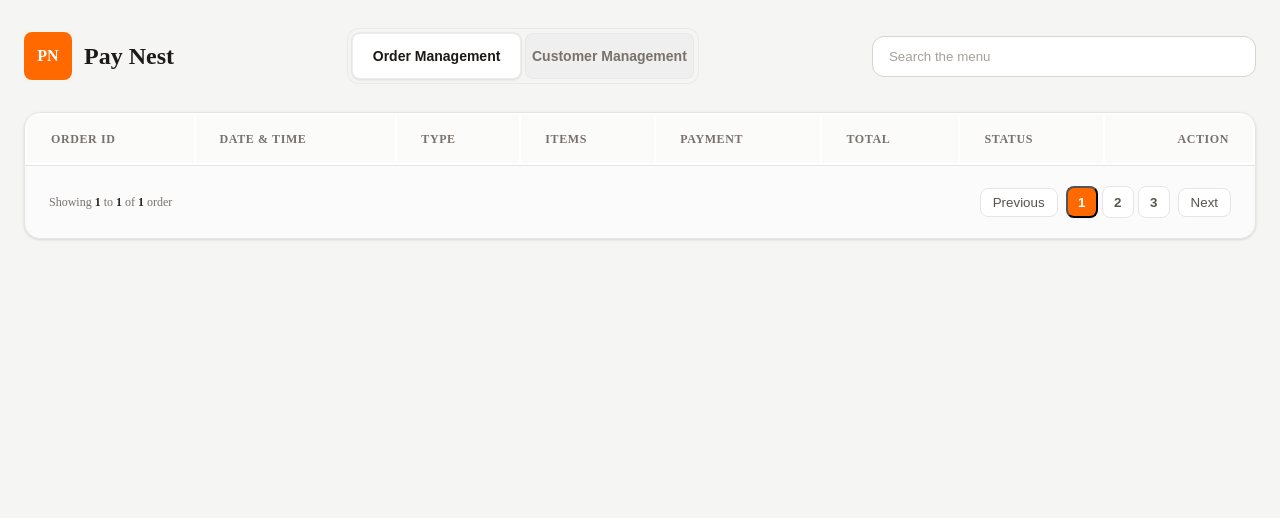
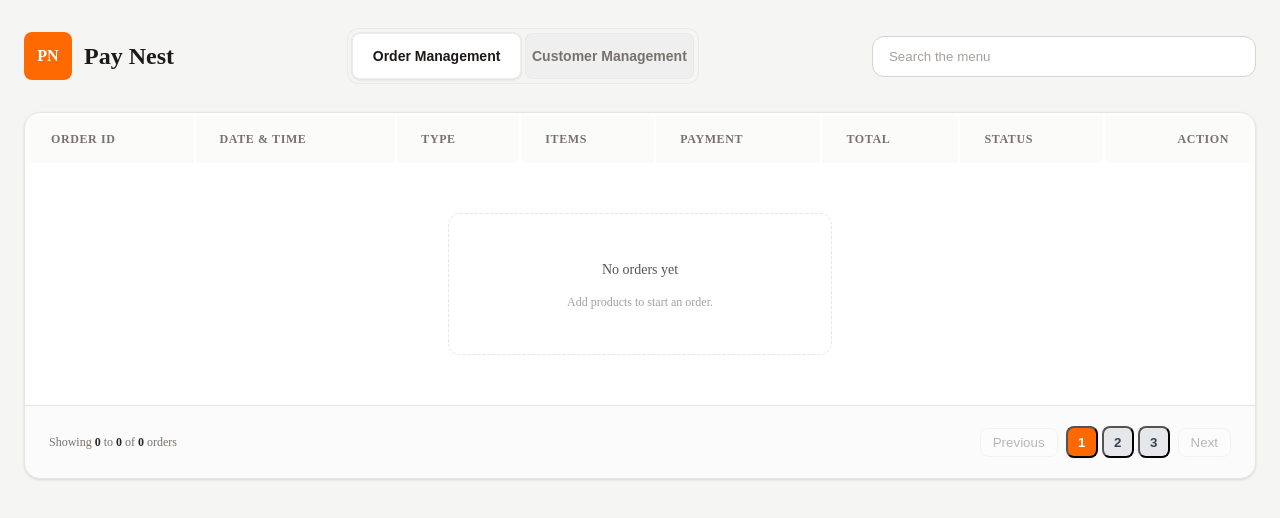
Before and after one commit to sakunathejan/daily-mart-pos-system, a React (Vite) app: page / in a window 1280 px wide. Both pictures are taken after a click on the button "Order Management". Shown: the top 518 px of the page. Built offline with nearby package versions, Linux system fonts and the light colour scheme.

Commit message:
feat: implement pagination and empty state for order management

```diff
--- a/src/components/OrderManagement.jsx
+++ b/src/components/OrderManagement.jsx
@@ -1,4 +1,6 @@
-function OrderManagement({order}) {
+import { useState } from "react";
+// localStorage.clear();
+function OrderManagement({ order }) {
 
     const currentDate = new Date().toLocaleDateString('en-GB', {
         day: 'numeric',
@@ -8,7 +10,20 @@ function OrderManagement({order}) {
 
     const currentTime = new Date().toLocaleTimeString();
 
+    const [currentPage, setCurrentPage] = useState(1);
 
+    const ordersPerPage = 5;
+
+    const totalPages = Math.ceil(
+        order.length / ordersPerPage
+    );
+
+    const startIndex = (currentPage - 1) * ordersPerPage;
+
+    const currentOrders = order.slice(
+        startIndex,
+        startIndex + ordersPerPage
+    );
 
 
     return (
@@ -44,13 +59,23 @@ function OrderManagement({order}) {
                         </tr>
                     </thead>
                     <tbody className="divide-y divide-stone-100 bg-white">
-                        {order.map((item, index) => (
+                        {currentOrders.length === 0 ? (
+                            <tr>
+                                <td colSpan="8" className="px-4 py-12 text-center">
+                                    <div className="mx-auto max-w-sm rounded-xl border border-dashed border-stone-200 px-4 py-8 text-center">
+                                        <p className="text-sm font-medium text-stone-600">No orders yet</p>
+                                        <p className="mt-1 text-xs text-stone-400">Add products to start an order.</p>
+                                    </div>
+                                </td>
+                            </tr>
+                        ) : (
+                            currentOrders.map((item, index) => (
 
-                            <tr className="transition-colors duration-150 hover:bg-stone-50/70">
+                            <tr key={item.orderNo || index} className="transition-colors duration-150 hover:bg-stone-50/70">
                                 <td className="px-6 py-4 whitespace-nowrap">
-                                    {Number(item.orderNo < 10 ) ? (
+                                    {Number(item.orderNo < 10) ? (
                                         <span className="font-semibold text-stone-900">#ORD - 00{item.orderNo}</span>
-                                    ):(
+                                    ) : (
                                         <span className="font-semibold text-stone-900">#ORD - {item.orderNo}</span>
                                     )}
 
@@ -93,9 +118,8 @@ function OrderManagement({order}) {
                                 </td>
                             </tr>
 
-                        ))}
-
-
+                        ))
+                        )}
 
                     </tbody>
                 </table>
@@ -104,15 +128,19 @@ function OrderManagement({order}) {
             {/* Pagination UI */}
             <div className="flex flex-col items-center justify-between gap-4 border-t border-stone-200 bg-stone-50/70 px-6 py-4 sm:flex-row text-xs text-stone-500">
                 <p>
-                    Showing <span className="font-semibold text-stone-800">1</span> to{" "}
-                    <span className="font-semibold text-stone-800">1</span> of{" "}
-                    <span className="font-semibold text-stone-800">1</span> order
+                    Showing <span className="font-semibold text-stone-800">{order.length === 0 ? 0 : startIndex + 1}</span> to{" "}
+                    <span className="font-semibold text-stone-800">
+                        {Math.min(startIndex + ordersPerPage, order.length)}
+                    </span>{" "}
+                    of <span className="font-semibold text-stone-800">{order.length}</span> orders
                 </p>
 
                 <div className="flex items-center gap-2">
                     <button
                         type="button"
-                        className="cursor-pointer rounded-lg border border-stone-200 bg-white px-3 py-1.5 font-medium text-stone-600 transition-colors duration-150 hover:bg-stone-50 hover:text-stone-900 active:scale-[0.97]"
+                        className="cursor-pointer rounded-lg border border-stone-200 bg-white px-3 py-1.5 font-medium text-stone-600 transition-colors duration-150 hover:bg-stone-50 hover:text-stone-900 disabled:cursor-not-allowed disabled:opacity-40 active:scale-[0.97]"
+                        onClick={() => setCurrentPage(currentPage - 1)}
+                        disabled={currentPage <= 1}
                     >
                         Previous
                     </button>
@@ -120,19 +148,34 @@ function OrderManagement({order}) {
                     <div className="flex items-center gap-1">
                         <button
                             type="button"
-                            className="h-8 w-8 cursor-pointer rounded-lg font-semibold transition-colors duration-150 active:scale-[0.97] bg-orange-500 text-white shadow-xs"
+                            className={`h-8 w-8 cursor-pointer rounded-lg font-semibold transition-colors duration-150
+                            ${currentPage === 1
+                                    ? "bg-orange-500 text-white shadow-xs"
+                                    : "bg-gray-200 text-gray-700"
+                                }`}
+                            onClick={() => setCurrentPage(1)}
                         >
                             1
                         </button>
                         <button
                             type="button"
-                            className="h-8 w-8 cursor-pointer rounded-lg font-semibold transition-colors duration-150 active:scale-[0.97] border border-stone-200 bg-white text-stone-600 hover:bg-stone-50 hover:text-stone-900"
+                            className={`h-8 w-8 cursor-pointer rounded-lg font-semibold transition-colors duration-150
+                            ${currentPage === 2
+                                    ? "bg-orange-500 text-white shadow-xs"
+                                    : "bg-gray-200 text-gray-700"
+                                }`}
+                            onClick={() => setCurrentPage(2)}
                         >
                             2
                         </button>
                         <button
                             type="button"
-                            className="h-8 w-8 cursor-pointer rounded-lg font-semibold transition-colors duration-150 active:scale-[0.97] border border-stone-200 bg-white text-stone-600 hover:bg-stone-50 hover:text-stone-900"
+                            className={`h-8 w-8 cursor-pointer rounded-lg font-semibold transition-colors duration-150
+                            ${currentPage === 3
+                                    ? "bg-orange-500 text-white shadow-xs"
+                                    : "bg-gray-200 text-gray-700"
+                                }`}
+                            onClick={() => setCurrentPage(3)}
                         >
                             3
                         </button>
@@ -140,7 +183,9 @@ function OrderManagement({order}) {
 
                     <button
                         type="button"
-                        className="cursor-pointer rounded-lg border border-stone-200 bg-white px-3 py-1.5 font-medium text-stone-600 transition-colors duration-150 hover:bg-stone-50 hover:text-stone-900 active:scale-[0.97]"
+                        className="cursor-pointer rounded-lg border border-stone-200 bg-white px-3 py-1.5 font-medium text-stone-600 transition-colors duration-150 hover:bg-stone-50 hover:text-stone-900 disabled:cursor-not-allowed disabled:opacity-40 active:scale-[0.97]"
+                        onClick={() => setCurrentPage(currentPage + 1)}
+                        disabled={currentPage >= totalPages || totalPages === 0}
                     >
                         Next
                     </button>
```
